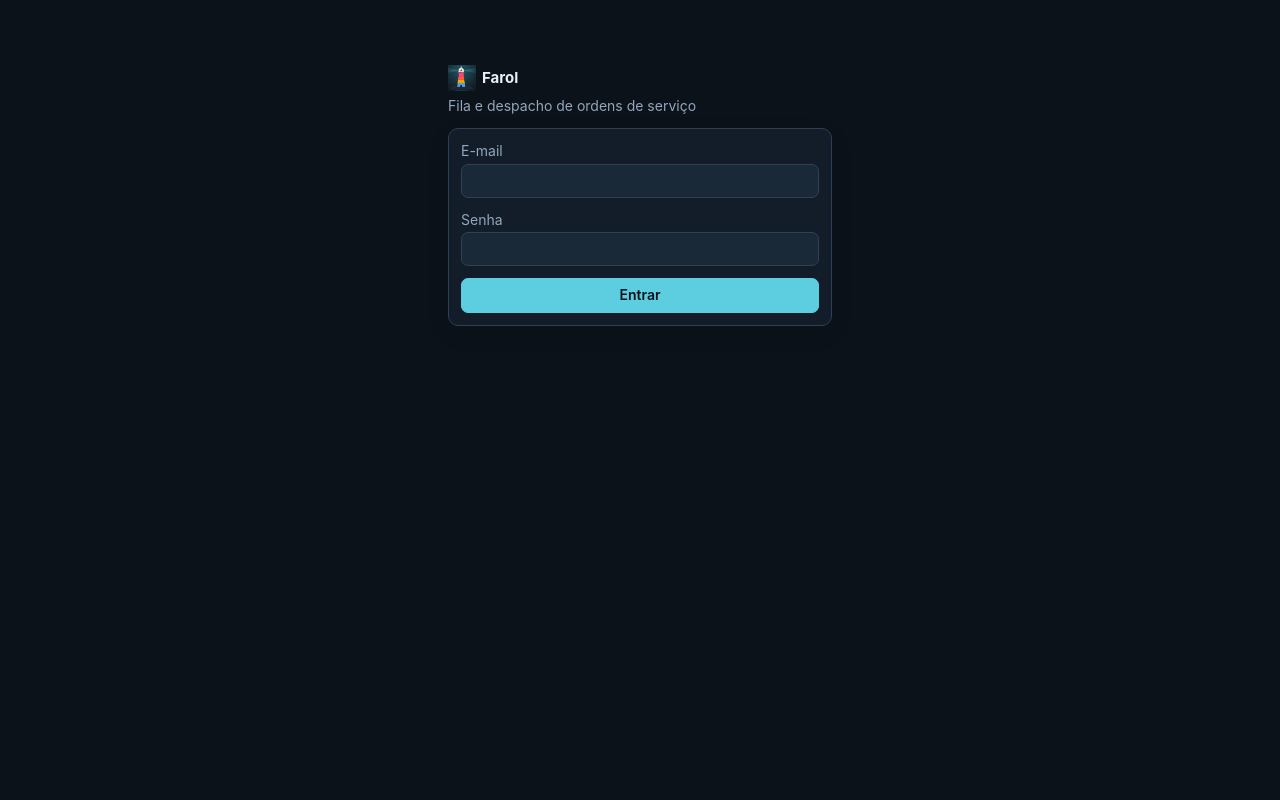
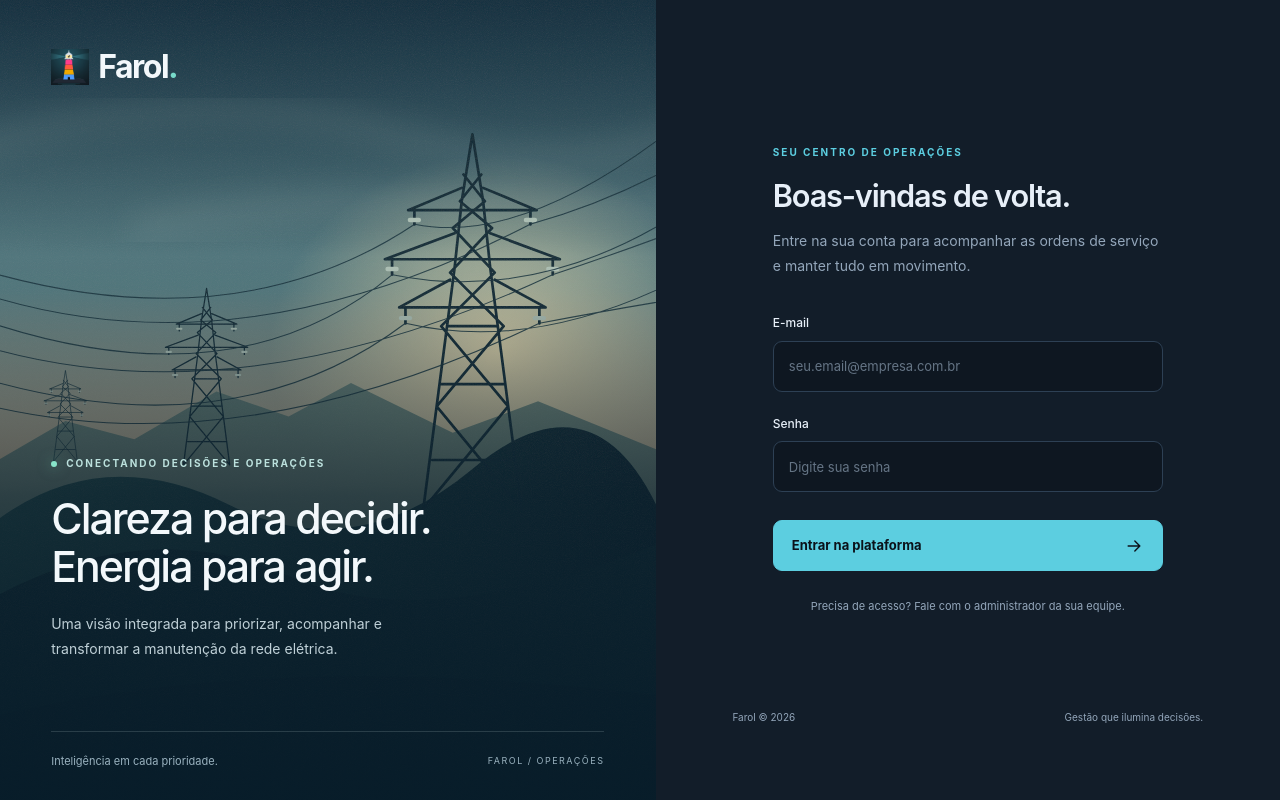
Before and after one commit to nicoly-rsousa/Maratona.de.IA, a Next.js app in the folder apps/web/: page /login in a window 1280 px wide. Built offline with nearby package versions, Linux system fonts and the light colour scheme; no server answers.

Commit message:
feat(web): renova tela de login com ilustração lateral

```diff
--- /dev/null
+++ b/apps/web/src/app/login/login.module.css
@@ -0,0 +1,32 @@
+.page { min-height: 100svh; display: grid; grid-template-columns: 1.05fr 1fr; background: var(--p1); }
+.visual { position: relative; display: flex; flex-direction: column; justify-content: space-between; overflow: hidden; min-height: 100svh; padding: 44px clamp(28px, 4vw, 72px) 30px; color: #f3f8fb; background: #102c36 url('/login-rede.svg') center / cover no-repeat; isolation: isolate; }
+.visual::before { content: ''; position: absolute; inset: 0; z-index: -1; background: linear-gradient(180deg, #09222c44 0%, transparent 32%, #071c29a6 62%, #071c29f5 100%); }
+.brand, .mobileBrand { display: flex; align-items: center; gap: 9px; font-size: 32px; font-weight: 750; letter-spacing: -1.5px; }
+.brandDot { color: #78daca; }
+.visualCopy { margin-top: auto; padding-top: 240px; padding-bottom: 70px; }
+.eyebrow { display: flex; align-items: center; gap: 9px; font-size: 10px; font-weight: 650; letter-spacing: 2px; color: #bce1dd; }
+.eyebrow > span { width: 6px; height: 6px; border-radius: 50%; background: #88e4c9; box-shadow: 0 0 14px #88e4c988; flex-shrink: 0; }
+.visualCopy h2 { margin: 23px 0 20px; font-size: clamp(32px, 3.35vw, 54px); font-weight: 500; line-height: 1.13; letter-spacing: -2px; }
+.visualCopy p { max-width: 350px; margin: 0; color: #bfd0d7; font-size: 14px; line-height: 1.8; }
+.visualFooter { display: flex; justify-content: space-between; gap: 15px; border-top: 1px solid #d9eeee26; padding-top: 22px; font-size: 11px; color: #9ab2bf; }
+.visualFooter > :last-child { font-size: 9px; letter-spacing: 1.5px; }
+.formPanel { min-width: 0; display: flex; flex-direction: column; justify-content: center; position: relative; padding: 76px clamp(28px, 6vw, 100px); }
+.formContent { width: 100%; max-width: 390px; margin: auto; padding: 40px 0; }
+.formEyebrow { display: block; margin-bottom: 19px; color: var(--ac); font-size: 10px; letter-spacing: 2px; font-weight: 700; }
+.formContent h1 { margin: 0 0 13px; font-size: clamp(27px, 2.4vw, 36px); font-weight: 600; letter-spacing: -1.2px; line-height: 1.2; }
+.description { color: var(--mu); line-height: 1.8; margin: 0 0 36px; font-size: 14px; }
+.form { display: flex; flex-direction: column; gap: 23px; }
+.form :global(.warn) { margin: 0; font-size: 11px; line-height: 1.7; overflow-wrap: anywhere; border-radius: 5px; }
+.label { display: flex; flex-direction: column; gap: 9px; font-size: 12px; font-weight: 550; }
+.label input { width: 100%; height: 51px; border-radius: 9px; padding: 0 15px; border-color: var(--ln); background: color-mix(in srgb, var(--bg) 55%, var(--p1)); font-size: 13px; font-weight: 400; transition: border-color .2s, box-shadow .2s; }
+.label input::placeholder { color: var(--mu); opacity: .65; }
+.label input:focus { border-color: var(--ac); box-shadow: 0 0 0 3px color-mix(in srgb, var(--ac) 12%, transparent); outline: none; }
+.submit { display: flex; justify-content: space-between; align-items: center; min-height: 51px; margin-top: 5px; padding: 0 18px; border: 1px solid var(--ac); border-radius: 9px; background: var(--ac); color: var(--bg); font-size: 13px; font-weight: 700; transition: background .2s, transform .2s; }
+.submit span { font-size: 22px; font-weight: 400; }
+.submit:hover:not(:disabled) { background: color-mix(in srgb, var(--ac) 85%, white); transform: translateY(-1px); }
+.help { margin: 26px 0 0; color: var(--mu); text-align: center; font-size: 11px; line-height: 1.8; }
+.formFooter { display: flex; justify-content: space-between; flex-wrap: wrap; gap: 8px; padding-top: 24px; font-size: 10px; color: var(--mu); }
+.mobileBrand { display: none; }
+@media (min-width: 1600px) { .visualCopy { padding-bottom: 100px; } }
+@media (max-width: 1000px) { .page { grid-template-columns: 1fr 1fr; } .visual { padding-left: 30px; padding-right: 30px; } .formPanel { padding-left: 32px; padding-right: 32px; } .visualFooter > :last-child { display: none; } .eyebrow { font-size: 8px; letter-spacing: 1.4px; } }
+@media (max-width: 700px) { .page { grid-template-columns: 1fr; } .visual { min-height: 320px; padding: 25px 28px; background-position: center 39%; } .brand { font-size: 25px; } .visualCopy { padding: 60px 0 0; } .visualCopy h2 { margin: 14px 0 0; font-size: 32px; letter-spacing: -1px; } .visualCopy p, .visualFooter, .eyebrow { display: none; } .formPanel { min-height: calc(100svh - 320px); padding: 15px 28px 22px; } .formContent { padding: 30px 0; max-width: 420px; } .formContent h1 { font-size: 28px; } .description { margin-bottom: 26px; } .formFooter { max-width: 420px; width: 100%; margin: 0 auto; } }
--- a/apps/web/src/app/login/page.tsx
+++ b/apps/web/src/app/login/page.tsx
@@ -5,6 +5,7 @@ import { useRouter } from "next/navigation";
 import { supabase, supabaseConfigurado } from "@/lib/supabase";
 import { useAuth } from "../providers";
 import { IconeFarol } from "@/components/logo";
+import styles from "./login.module.css";
 
 export default function LoginPage() {
   const router = useRouter();
@@ -32,29 +33,47 @@ export default function LoginPage() {
   }
 
   return (
-    <main className="mx-auto mt-16 w-[92%] max-w-sm">
-      <h1 className="mb-1 flex items-center gap-1.5 text-[15px] font-bold"><IconeFarol tamanho={28} />Farol</h1>
-      <p className="mu mb-3">Fila e despacho de ordens de serviço</p>
-      <form onSubmit={entrar} className="box flex flex-col gap-3">
+    <main className={styles.page}>
+      <section className={styles.visual} aria-label="Farol — gestão da manutenção de redes elétricas">
+        <div className={styles.brand}><IconeFarol tamanho={38} /><span>Farol<span className={styles.brandDot}>.</span></span></div>
+        <div className={styles.visualCopy}>
+          <span className={styles.eyebrow}><span /> CONECTANDO DECISÕES E OPERAÇÕES</span>
+          <h2>Clareza para decidir.<br />Energia para agir.</h2>
+          <p>Uma visão integrada para priorizar, acompanhar e transformar a manutenção da rede elétrica.</p>
+        </div>
+        <div className={styles.visualFooter}><span>Inteligência em cada prioridade.</span><span>FAROL / OPERAÇÕES</span></div>
+      </section>
+      <section className={styles.formPanel} aria-labelledby="login-title">
+        <div className={styles.mobileBrand}><IconeFarol tamanho={32} />Farol.</div>
+        <div className={styles.formContent}>
+          <span className={styles.formEyebrow}>SEU CENTRO DE OPERAÇÕES</span>
+          <h1 id="login-title">Boas-vindas de volta.</h1>
+          <p className={styles.description}>Entre na sua conta para acompanhar as ordens de serviço e manter tudo em movimento.</p>
+      <form onSubmit={entrar} className={styles.form}>
         {!supabaseConfigurado() && (
           <div className="warn" role="alert">
             Supabase não configurado. Defina <span className="m">NEXT_PUBLIC_SUPABASE_URL</span> e{" "}
             <span className="m">NEXT_PUBLIC_SUPABASE_ANON_KEY</span> em <span className="m">apps/web/.env.local</span>.
           </div>
         )}
-        <label className="mu flex flex-col gap-0.5">
+        <label className={styles.label}>
           E-mail
-          <input type="email" autoComplete="username" required value={email} onChange={(e) => setEmail(e.target.value)} />
+          <input type="email" autoComplete="username" placeholder="seu.email@empresa.com.br" required value={email} onChange={(e) => setEmail(e.target.value)} />
         </label>
-        <label className="mu flex flex-col gap-0.5">
+        <label className={styles.label}>
           Senha
-          <input type="password" autoComplete="current-password" required value={senha} onChange={(e) => setSenha(e.target.value)} />
+          <input type="password" autoComplete="current-password" placeholder="Digite sua senha" required value={senha} onChange={(e) => setSenha(e.target.value)} />
         </label>
         {erro && <div className="err" role="alert">{erro}</div>}
-        <button type="submit" className="btn-pr" disabled={enviando || !supabaseConfigurado()}>
-          {enviando ? "Entrando…" : "Entrar"}
+        <button type="submit" className={styles.submit} disabled={enviando || !supabaseConfigurado()}>
+          {enviando ? "Entrando…" : "Entrar na plataforma"}
+          <svg aria-hidden="true" width="20" height="20" viewBox="0 0 24 24" fill="none" stroke="currentColor" strokeWidth="1.7" strokeLinecap="round" strokeLinejoin="round"><path d="M5 12h14M13 6l6 6-6 6" /></svg>
         </button>
       </form>
+          <p className={styles.help}>Precisa de acesso? Fale com o administrador da sua equipe.</p>
+        </div>
+        <footer className={styles.formFooter}><span>Farol © {new Date().getFullYear()}</span><span>Gestão que ilumina decisões.</span></footer>
+      </section>
     </main>
   );
 }
```
Also changed, not shown: apps/web/public/login-rede.svg (added).
